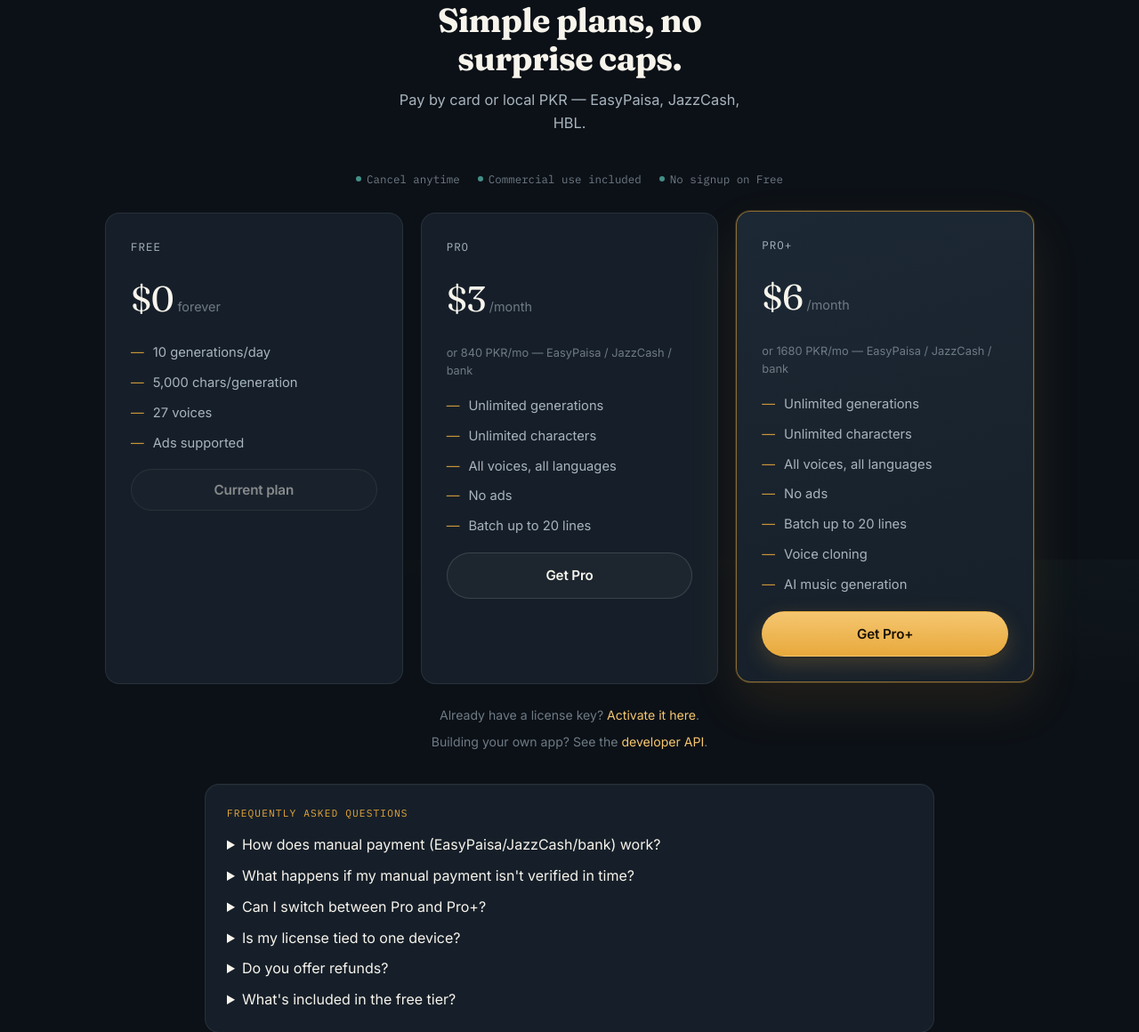
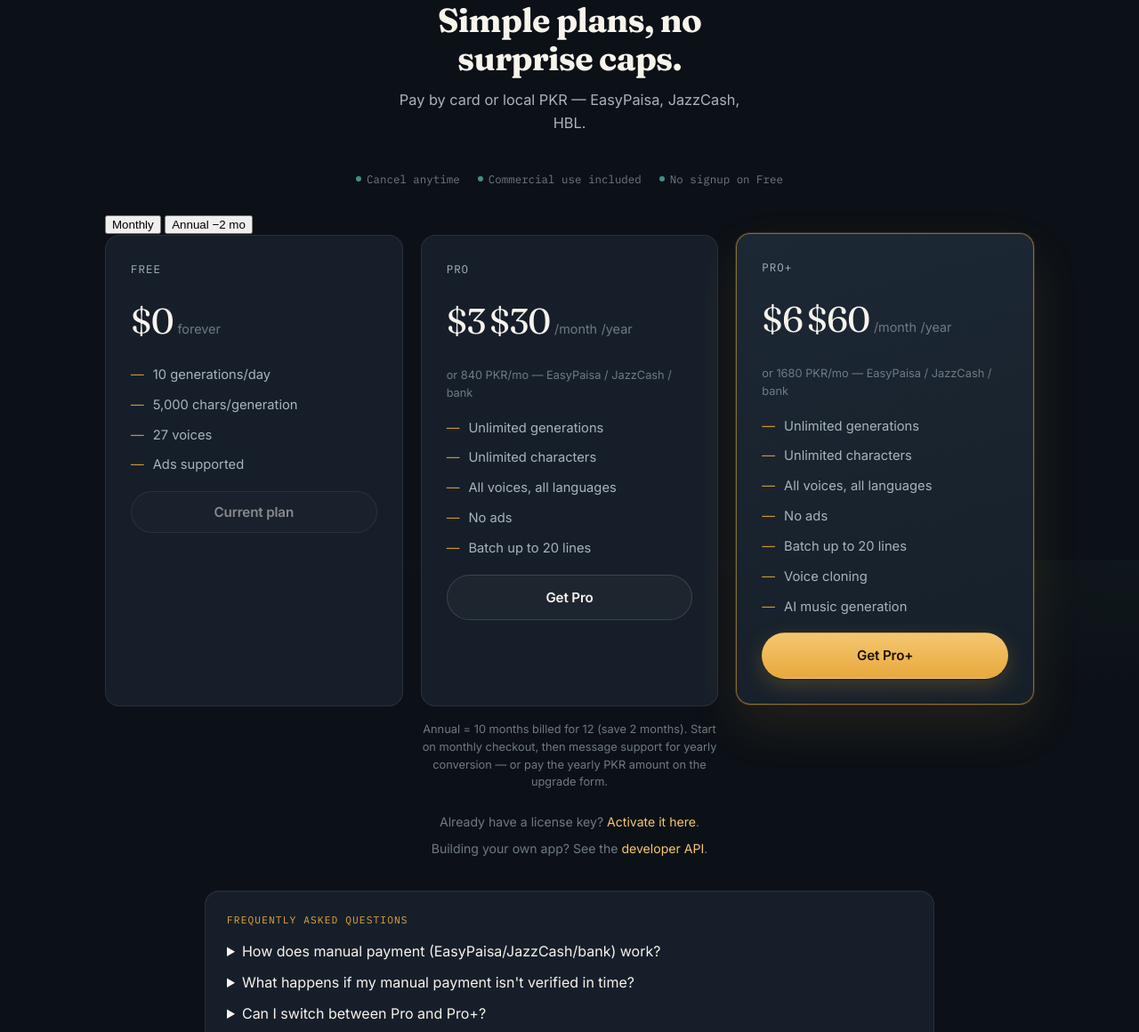
Before and after one commit to faisalchaudhary411/Audio-Studio, a Flask app: page /pricing in a window 1280 px wide. Shown: the part 171-1331 px from the top of the page at 89% size. Run offline with Flask 3, Linux system fonts and the light colour scheme; data comes from the database, SQL or seed files in the repository; data that the repository does not hold is empty; parts of the project's set-up code (start-up, migrations or seed data) failed here and were passed over; some libraries are stand-ins or nearby versions.

Commit message:
Add files via upload

```diff
--- a/templates/pricing.html
+++ b/templates/pricing.html
@@ -14,16 +14,29 @@
     <span>No signup on Free</span>
   </div>
 
+  <div class="billing-toggle" role="group" aria-label="Billing period">
+    <button type="button" class="is-active" id="bill-month" data-billing="month">Monthly</button>
+    <button type="button" id="bill-year" data-billing="year">Annual <span class="billing-toggle__save">−2 mo</span></button>
+  </div>
+
   <div class="plans">
     {% for p in plans %}
-    <div class="plan {% if p.get('featured') %}plan--featured{% endif %}">
+    <div class="plan {% if p.get('featured') %}plan--featured{% endif %}" data-plan="{{ p.id }}">
       <span class="plan__name">{{ p.name }}</span>
       <div>
+        {% if p.id == 'free' %}
         <span class="plan__price">{{ p.price }}</span>
         <span class="plan__period">{{ p.period }}</span>
+        {% else %}
+        <span class="plan__price plan__price-month">{{ p.price }}</span>
+        <span class="plan__price plan__price-annual">{{ p.price_annual }}</span>
+        <span class="plan__period plan__period-month">{{ p.period }}</span>
+        <span class="plan__period plan__period-annual">/year</span>
+        {% endif %}
       </div>
       {% if p.pkr %}
-      <p style="color:var(--text-dim);font-size:0.8rem;margin:2px 0 0;">or {{ p.pkr }}/mo — EasyPaisa / JazzCash / bank</p>
+      <p class="plan__pkr-month" style="color:var(--text-dim);font-size:0.8rem;margin:2px 0 0;">or {{ p.pkr }}/mo — EasyPaisa / JazzCash / bank</p>
+      <p class="plan__pkr-annual" style="color:var(--text-dim);font-size:0.8rem;margin:2px 0 0;display:none;">or {{ p.pkr_annual }}/yr — EasyPaisa / JazzCash / bank</p>
       {% endif %}
       <ul class="plan__list">
         {% for item in p.limits %}
@@ -40,6 +53,9 @@
     </div>
     {% endfor %}
   </div>
+  <p style="text-align:center;color:var(--text-dim);font-size:0.8rem;margin-top:16px;max-width:42ch;margin-left:auto;margin-right:auto;">
+    Annual = 10 months billed for 12 (save 2 months). Start on monthly checkout, then message support for yearly conversion — or pay the yearly PKR amount on the upgrade form.
+  </p>
 
   <p style="text-align:center;color:var(--text-dim);font-size:0.88rem;margin-top:24px;">
     Already have a license key? <a href="{{ url_for('activate') }}" style="color:var(--brass-hi)">Activate it here</a>.
```
Also changed, not shown: templates/landing.html (+19 -0 lines).
